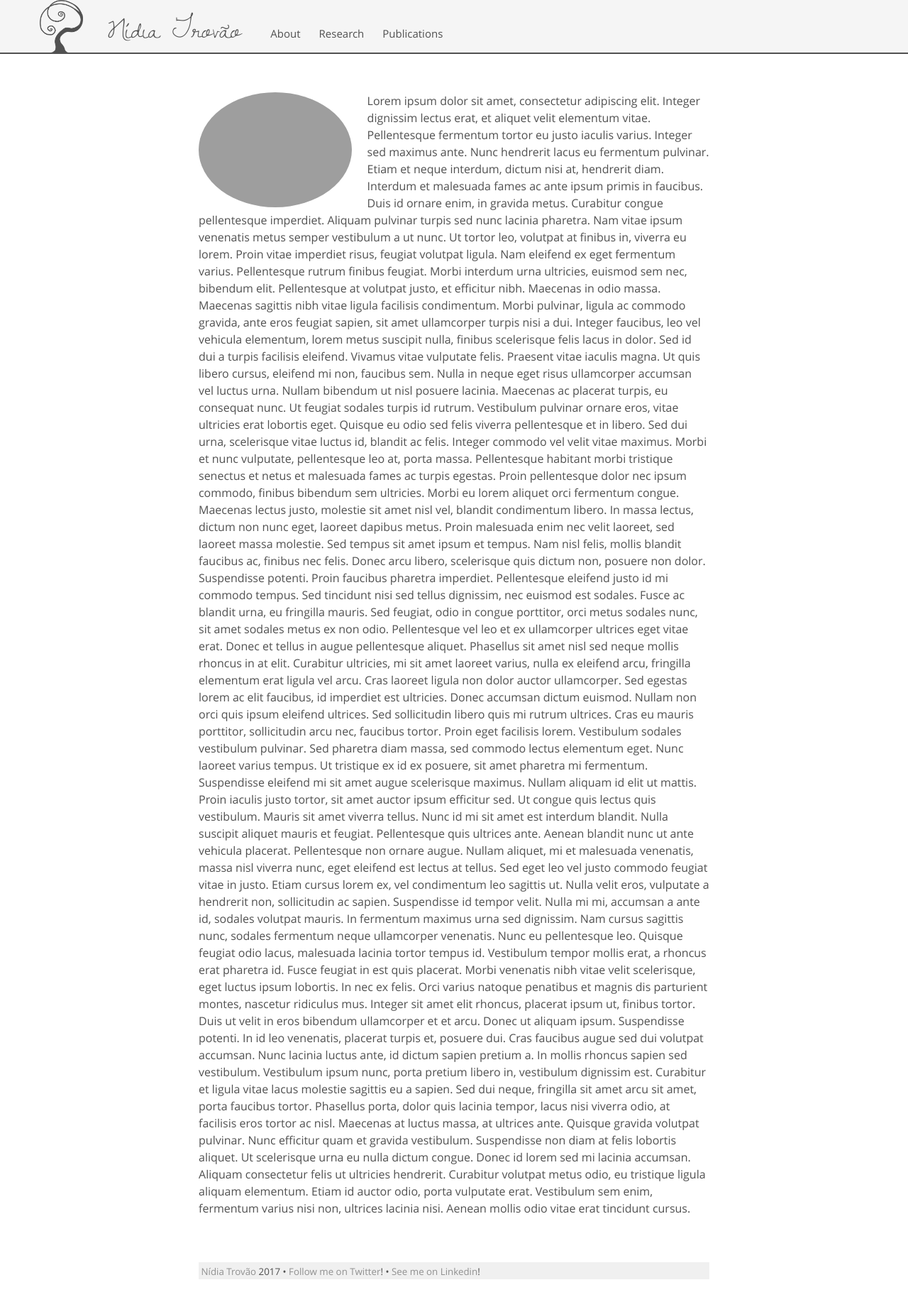
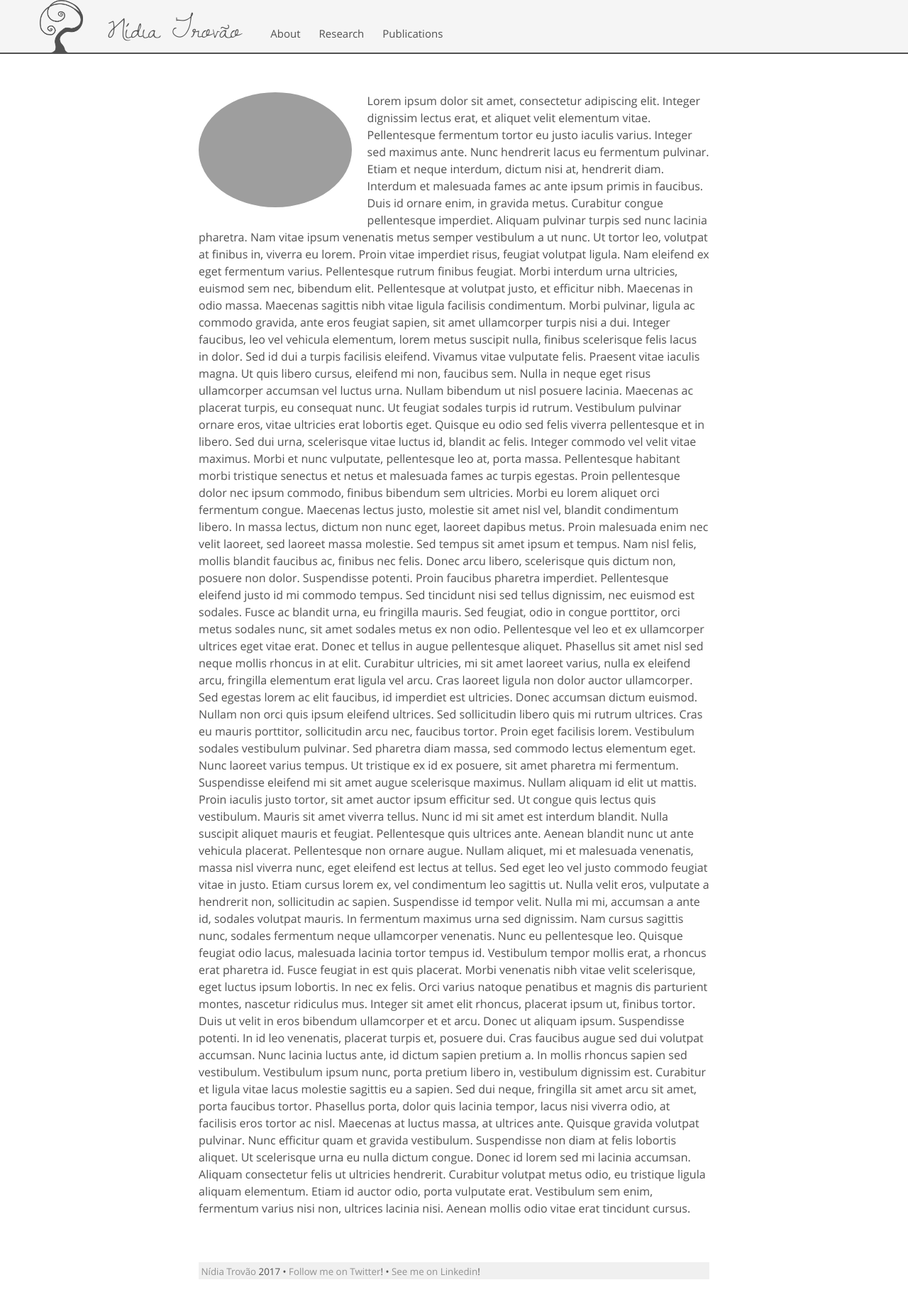
Before and after one commit to nidiatrovao/nidiatrovao.github.io, a Jekyll site: the page built from index.html, in a window 1280 px wide. Shown: the whole page at 71% size. Built offline with Jekyll 4.4.1, drawn with Linux system fonts in a browser that asks for light colours.

Commit message:
Update _base.scss

```diff
--- a/_sass/_base.scss
+++ b/_sass/_base.scss
@@ -67,7 +67,7 @@
 img {
   //display: block;
   max-width: 30%;
-  margin: 0 3% 0 0;
+  margin: 0 3% 1% 0;
   border-radius: 50%;
   float: left;
 }
```
